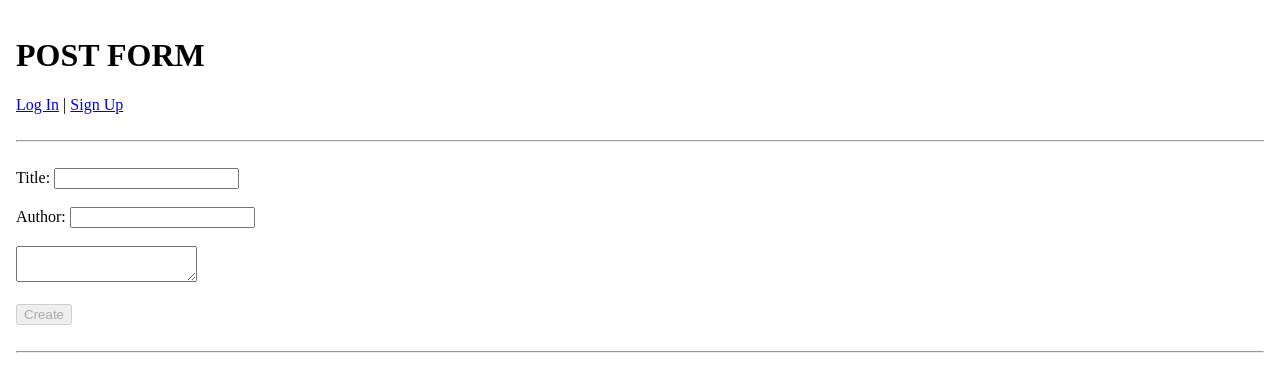
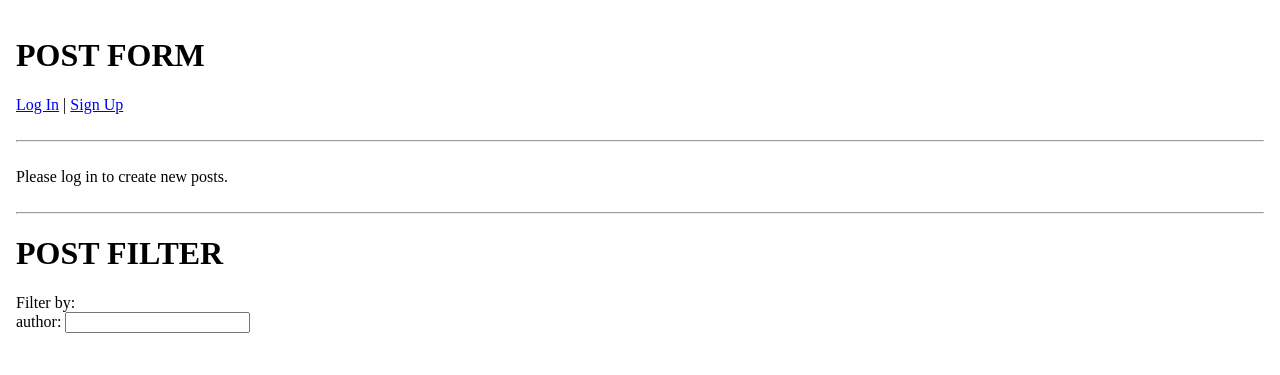
Before and after one commit to pagas/full-stack-front-back-end, a React (Vite) app in the folder frontend/: page / in a window 1280 px wide. Shown: the top 375 px of the page. Built offline with nearby package versions, Linux system fonts and the light colour scheme; no server answers.

Commit message:
feat: update createPost function to include token for authorization and remove author field

```diff
--- a/frontend/src/api/posts.ts
+++ b/frontend/src/api/posts.ts
@@ -12,7 +12,6 @@
 
 interface PostData {
   title: string
-  author: string
   contents: string
 }
 
@@ -26,10 +25,16 @@
   return await res.json()
 }
 
-export const createPost = async (post: PostData): Promise<Post> => {
+export const createPost = async (
+  token: string,
+  post: PostData,
+): Promise<Post> => {
   const res = await fetch(`${import.meta.env.VITE_BACKEND_URL}/posts`, {
     method: 'POST',
-    headers: { 'Content-Type': 'application/json' },
+    headers: {
+      'Content-Type': 'application/json',
+      Authorization: `Bearer ${token}`,
+    },
     body: JSON.stringify(post),
   })
   return await res.json()
--- a/frontend/src/components/CreatePost.tsx
+++ b/frontend/src/components/CreatePost.tsx
@@ -3,16 +3,22 @@
 import { useState } from 'react'
 import { createPost } from '../api/posts.js'
 import React from 'react'
+import { useAuth } from '../contexts/AuthContext.jsx'
 
 export function CreatePost(): JSX.Element {
+  const [token] = useAuth()
   const [title, setTitle] = useState('')
-  const [author, setAuthor] = useState('')
   const [contents, setContents] = useState('')
 
   const queryClient = useQueryClient()
 
   const createPostMutation = useMutation({
-    mutationFn: () => createPost({ title, author, contents }),
+    mutationFn: () => {
+      if (!token) {
+        throw new Error('Token is required to create a post.')
+      }
+      return createPost(token, { title, contents })
+    },
     onSuccess: () => queryClient.invalidateQueries({ queryKey: ['posts'] }),
   })
 
@@ -21,7 +27,9 @@
     createPostMutation.mutate()
   }
 
-  const isSubmitDisabled = !title.trim() || !author.trim() || !contents.trim()
+  const isSubmitDisabled = !title.trim() || !contents.trim()
+
+  if (!token) return <div>Please log in to create new posts.</div>
 
   return (
     <form onSubmit={(e) => handleSubmit(e)}>
@@ -33,17 +41,6 @@
           id='create-title'
           value={title}
           onChange={(e) => setTitle(e.target.value)}
-        />
-      </div>
-      <br />
-      <div>
-        <label htmlFor='create-author'>Author: </label>
-        <input
-          type='text'
-          name='create-author'
-          id='create-author'
-          value={author}
-          onChange={(e) => setAuthor(e.target.value)}
         />
       </div>
       <br />
```
